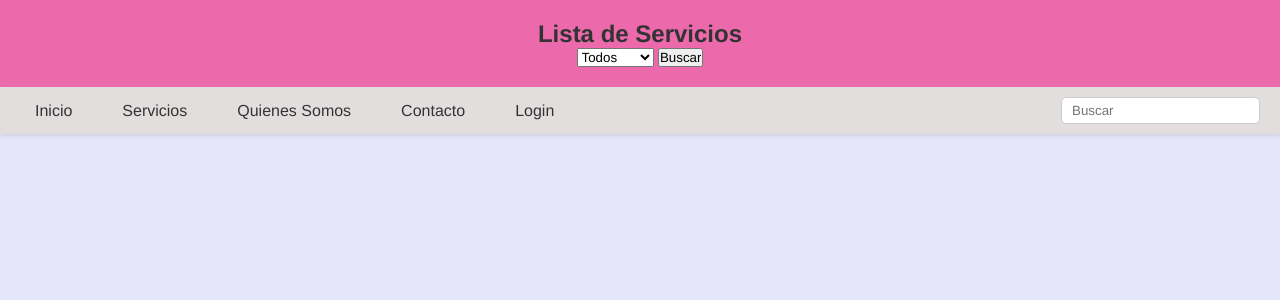
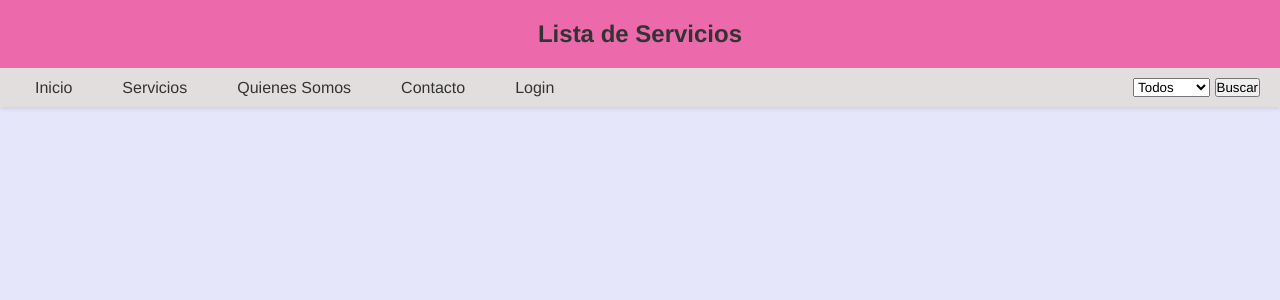
Before and after one commit to ADSODaniM/CRUD-DJANGO, a Django app: page /servicios/ in a window 1280 px wide. Shown: the top 300 px of the page. Run offline with Django 5.2, Linux system fonts and the light colour scheme; data that the repository does not hold is empty.

Commit message:
Cambios en base.html y servicios.html

```diff
--- a/salon/servicios/templates/base.html
+++ b/salon/servicios/templates/base.html
@@ -24,9 +24,14 @@
             <li><a href="#">Contacto</a></li>
             <li><a href="#">Login</a></li>
         </ul>
-        <div class="search-bar">
-            <input type="text" placeholder="Buscar">
-        </div>
+        <form method="GET">
+            <select name="tipo_servicio">
+                <option value="">Todos</option>
+                <option value="manicura">Manicura</option>
+                <option value="pedicura">Pedicura</option>
+            </select>
+            <input type="submit" value="Buscar">
+        </form>
     </nav>
     <main>
         {% block content %}
--- a/salon/servicios/templates/servicios.html
+++ b/salon/servicios/templates/servicios.html
@@ -5,14 +5,7 @@
 
 {% block header %}
     <h2>Lista de Servicios</h2>
-    <form method="GET">
-        <select name="tipo_servicio">
-            <option value="">Todos</option>
-            <option value="manicura">Manicura</option>
-            <option value="pedicura">Pedicura</option>
-        </select>
-        <input type="submit" value="Buscar">
-    </form>
+
 {% endblock %}
 
 {% block content %}
```
